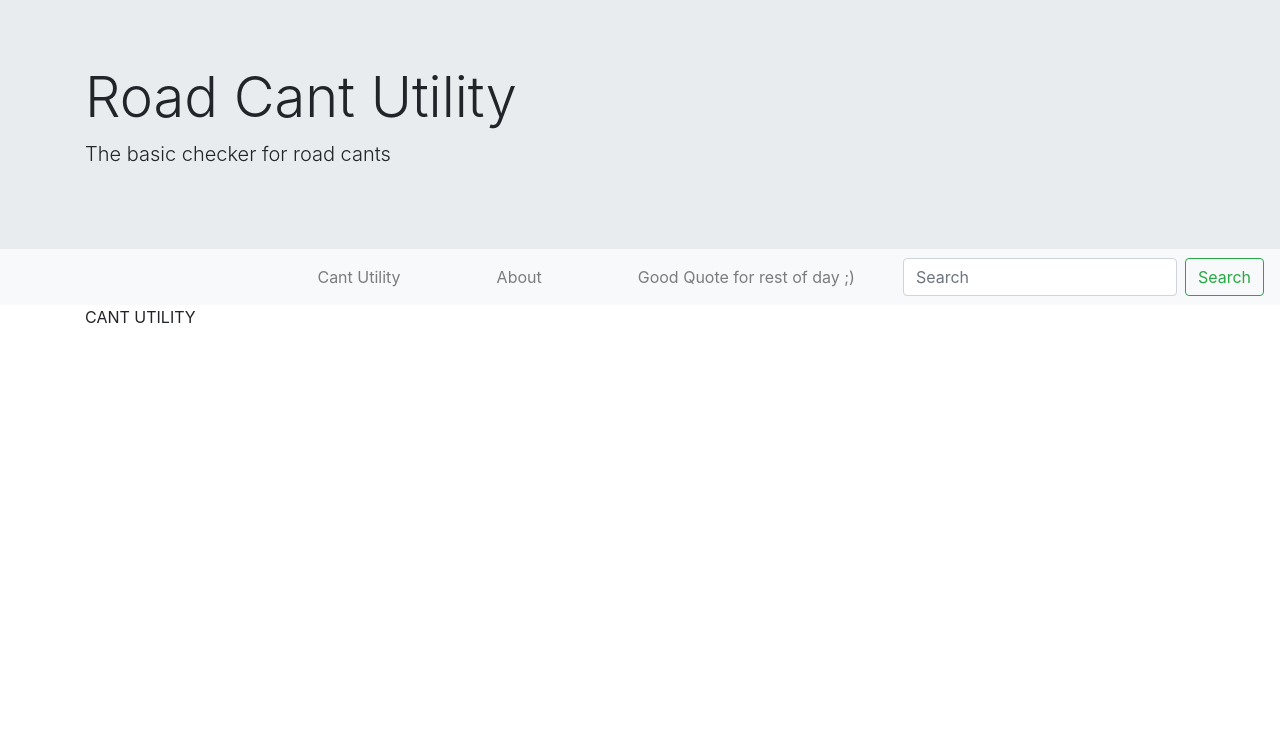
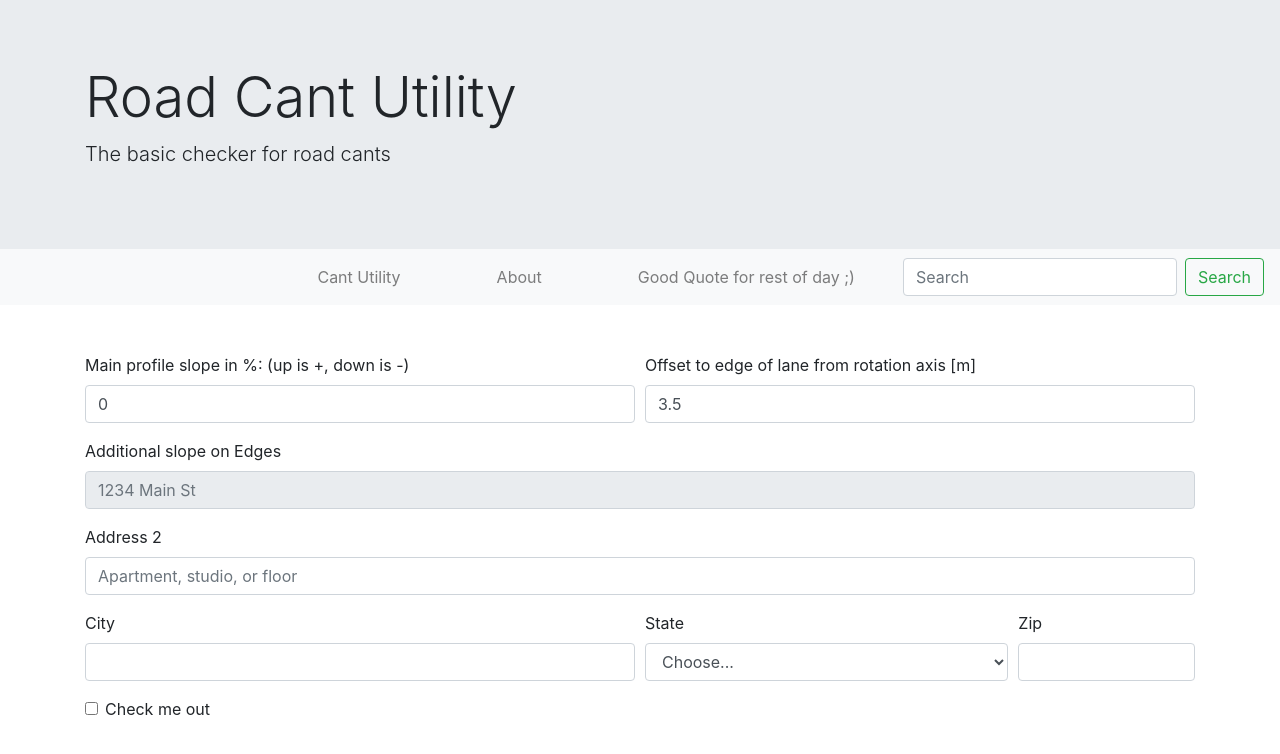
Before and after one commit to Lkubok/reactCant, a React (Create React App) app: page /cant in a window 1280 px wide. Shown: the top 754 px of the page. Built offline with nearby package versions, Linux system fonts and the light colour scheme.

Commit message:
Added About component

```diff
--- a/src/actions/index.js
+++ b/src/actions/index.js
@@ -8,3 +8,24 @@ export const addQuote = (quote, author) => ({
   quote,
   author
 });
+
+export const updateProfileSlopeValue = slopeValue => ({
+  type: "UPDATE_SLOPE_VALUE",
+  slopeValue
+});
+export const updateOffsetValue = offsetValue => ({
+  type: "UPDATE_OFFSET_VALUE",
+  offsetValue
+});
+export const updateNormalCrown = normalCrownSlope => ({
+  type: "UPDATE_NORMAL_SLOPE",
+  normalCrownSlope
+});
+export const updateFullCrown = fullSuperSlope => ({
+  type: "UPDATE_FULL_SLOPE",
+  fullSuperSlope
+});
+export const updateLengthOfCant = lengthOfCant => ({
+  type: "UPDATE_LEGTH_CANT",
+  lengthOfCant
+});
--- a/src/components/About.jsx
+++ b/src/components/About.jsx
@@ -2,6 +2,37 @@ import React, { Component } from "react";
 
 export default class About extends Component {
   render() {
-    return <div>ABOUT</div>;
+    return (
+      <div>
+        <h1 className="text-center m-5">
+          Tool for checking cants of edges of roads{" "}
+        </h1>
+        <h4 className="text-center m-5">
+          Simply pass the data to inputs, and you will get info if cant is
+          designed properly
+        </h4>
+
+        <h2 className="text-center m-5">Github repository: </h2>
+
+        <h4 className="text-center m-5">
+          <a
+            className="text-center text-succes text-lowercase btn btn-light font-italic"
+            href="https://github.com/Lkubok/reactCant"
+            target="blank"
+          >
+            github.com/Lkubok/reactCant
+          </a>
+        </h4>
+        <h2 className="text-center m-5">Contact with author: </h2>
+        <h4 className="text-center m-5">
+          <a
+            className="text-center text-succes text-lowercase btn btn-light font-italic"
+            href="mailto:lkubok@gmail.com"
+          >
+            Lkubok@gmail.com
+          </a>
+        </h4>
+      </div>
+    );
   }
 }
--- a/src/components/Cant.jsx
+++ b/src/components/Cant.jsx
@@ -1,7 +1,133 @@
 import React, { Component } from "react";
+import {
+  updateProfileSlopeValue,
+  updateOffsetValue,
+  updateNormalCrown,
+  updateFullCrown,
+  updateLengthOfCant
+} from "../actions";
+import { connect } from "react-redux";
 
-export default class Cant extends Component {
+export class Cant extends Component {
+  constructor(props) {
+    super(props);
+    this.handleOnChange = this.handleOnChange.bind(this);
+  }
+  handleOnChange(e) {
+    let { type, name, value } = e.target;
+    value = parseFloat(value);
+    console.log(value);
+    if (name === "mainSlope") this.props.changeProfileSlope(value);
+    if (name === "laneOffset") this.props.changeOffsetValue(value);
+  }
   render() {
-    return <div>CANT UTILITY</div>;
+    return (
+      <form className="mt-5">
+        <div className="form-row">
+          <div className="form-group col-md-6">
+            <label htmlFor="mainSlope">
+              Main profile slope in %: (up is +, down is -)
+            </label>
+            <input
+              onChange={this.handleOnChange}
+              value={this.props.profileSlopeValue}
+              type="number"
+              step="0.1"
+              max="15"
+              min="-15"
+              className="form-control"
+              name="mainSlope"
+              id="mainSlope"
+              placeholder="2"
+            />
+          </div>
+          <div className="form-group col-md-6">
+            <label htmlFor="laneOffset">
+              Offset to edge of lane from rotation axis [m]
+            </label>
+            <input
+              onChange={this.handleOnChange}
+              value={this.props.laneOffsetValue}
+              type="number"
+              step="0.1"
+              className="form-control"
+              name="laneOffset"
+              id="laneOffset"
+              placeholder=""
+            />
+          </div>
+        </div>
+        <div className="form-group">
+          <label htmlFor="additionalSlope">Additional slope on Edges</label>
+          <input
+            type="text"
+            className="form-control"
+            id="additionalSlope"
+            placeholder="1234 Main St"
+            disabled={true}
+          />
+        </div>
+        <div className="form-group">
+          <label htmlFor="inputAddress2">Address 2</label>
+          <input
+            type="text"
+            className="form-control"
+            id="inputAddress2"
+            placeholder="Apartment, studio, or floor"
+          />
+        </div>
+        <div className="form-row">
+          <div className="form-group col-md-6">
+            <label htmlFor="inputCity">City</label>
+            <input type="text" className="form-control" id="inputCity" />
+          </div>
+          <div className="form-group col-md-4">
+            <label htmlFor="inputState">State</label>
+            <select id="inputState" className="form-control">
+              <option selected>Choose...</option>
+              <option>...</option>
+            </select>
+          </div>
+          <div className="form-group col-md-2">
+            <label htmlFor="inputZip">Zip</label>
+            <input type="text" className="form-control" id="inputZip" />
+          </div>
+        </div>
+        <div className="form-group">
+          <div className="form-check">
+            <input
+              className="form-check-input"
+              type="checkbox"
+              id="gridCheck"
+            />
+            <label className="form-check-label" htmlFor="gridCheck">
+              Check me out
+            </label>
+          </div>
+        </div>
+      </form>
+    );
   }
 }
+
+const mapStateToProps = (state, ownProps) => ({
+  profileSlopeValue: state.cantReducer.profileSlopeValue,
+  laneOffsetValue: state.cantReducer.laneOffsetValue,
+  additionalSlopeValue: state.cantReducer.additionalSlopeValue,
+  normalCrownSlope: state.cantReducer.normalCrownSlope,
+  fullSuperSlope: state.cantReducer.fullSuperSlope,
+  lengthOfCant: state.cantReducer.lengthOfCant
+});
+
+const mapDispatchToProps = dispatch => ({
+  changeProfileSlope: arg => dispatch(updateProfileSlopeValue(arg)),
+  changeOffsetValue: arg => dispatch(updateOffsetValue(arg)),
+  updateNormalCrown: arg => dispatch(updateNormalCrown(arg)),
+  updateFullCrown: arg => dispatch(updateFullCrown(arg)),
+  updateLengthOfCant: arg => dispatch(updateLengthOfCant(arg))
+});
+
+export default connect(
+  mapStateToProps,
+  mapDispatchToProps
+)(Cant);
--- a/src/components/QuoteComponents/MainQuote.jsx
+++ b/src/components/QuoteComponents/MainQuote.jsx
@@ -3,7 +3,7 @@ import { connect } from "react-redux";
 
 export function MainQuote(props) {
   return (
-    <div className="card " style={{ maxWidth: "540px" }}>
+    <div className="card mt-3" style={{ maxWidth: "540px" }}>
       <div className="row no-gutters">
         <div className="col-md-4 text-center">
           <img
--- a/src/reducers/cantReducer.js
+++ b/src/reducers/cantReducer.js
@@ -1,9 +1,24 @@
-const initialState = { profileSlopeValue: 0 };
+const initialState = {
+  profileSlopeValue: 0,
+  laneOffsetValue: 3.5,
+  additionalSlopeValue: 0,
+  normalCrownSlope: 2,
+  fullSuperSlope: 5,
+  lengthOfCant: 40
+};
 
 export const cantReducer = (state = initialState, action) => {
   switch (action.type) {
     case "UPDATE_SLOPE_VALUE":
       return { ...state, profileSlopeValue: action.slopeValue };
+    case "UPDATE_OFFSET_VALUE":
+      return { ...state, laneOffsetValue: action.offsetValue };
+    case "UPDATE_NORMAL_SLOPE":
+      return { ...state, normalCrownSlope: action.normalCrownSlope };
+    case "UPDATE_FULL_SLOPE":
+      return { ...state, fullSuperSlope: action.fullSuperSlope };
+    case "UPDATE_LEGTH_CANT":
+      return { ...state, lengthOfCant: action.lengthOfCant };
     default:
       return state;
   }
```
